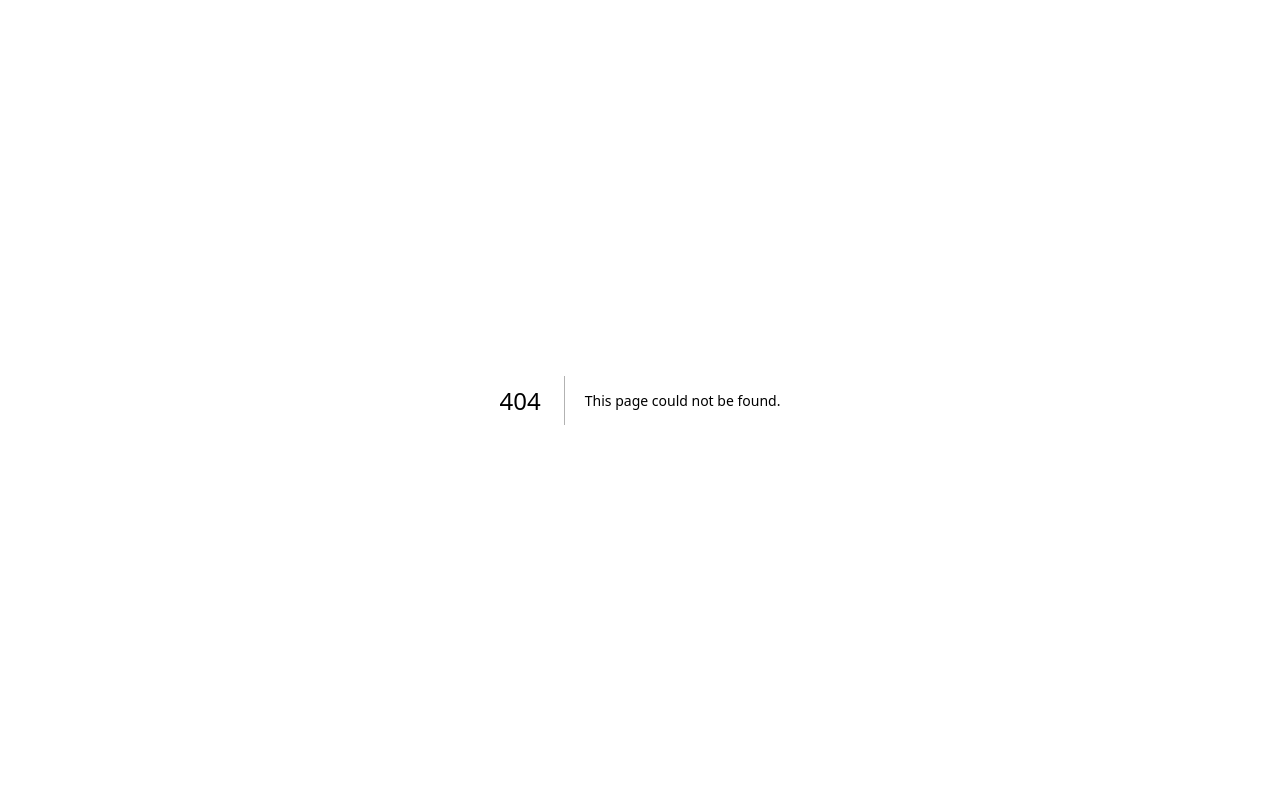
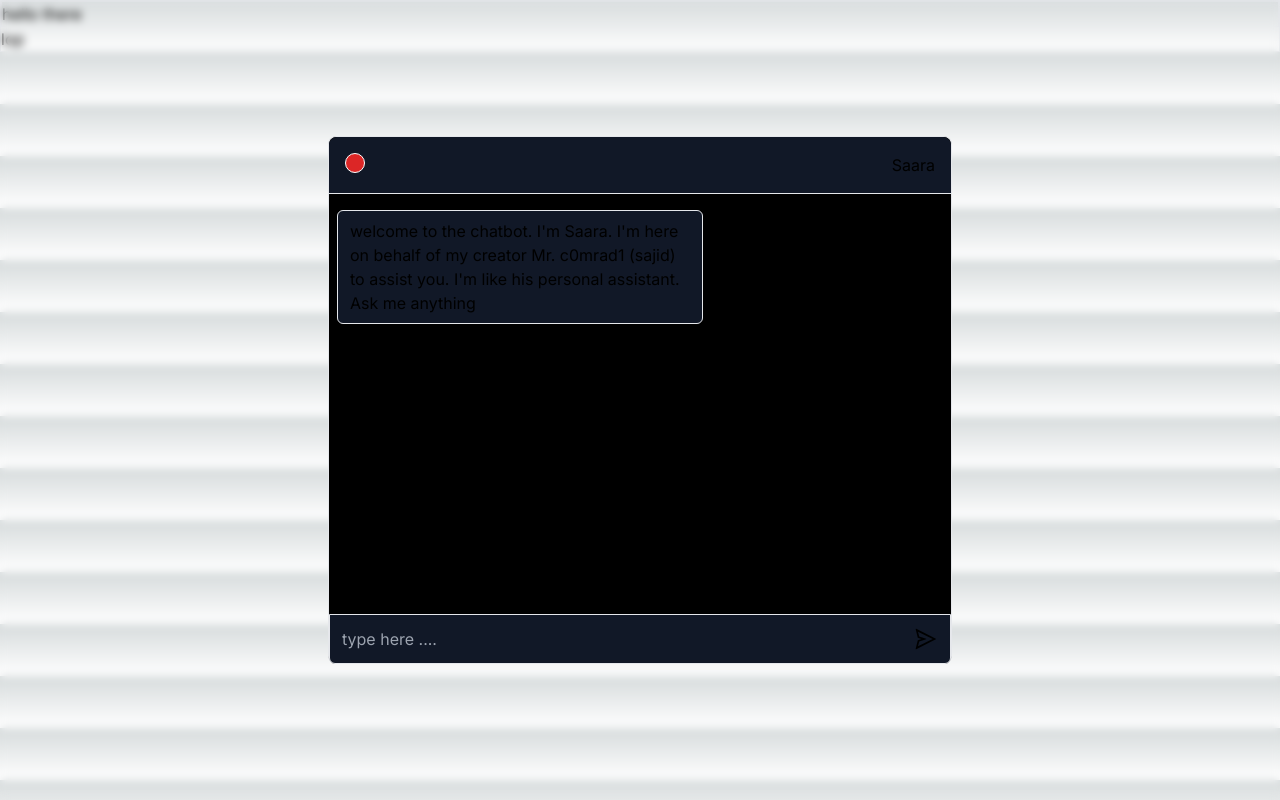
Before and after one commit to 2mdsajid/portfolio, a Next.js app: page /dialog in a window 1280 px wide. Before the commit this address had no page. Built offline with nearby package versions, Linux system fonts and the light colour scheme.

Commit message:
>> added bot - still need some imptovements in UI >> added addresses in contact section

```diff
--- /dev/null
+++ b/src/app/aboutme/page.tsx
@@ -0,0 +1,16 @@
+import React from 'react';
+
+const Page = () => {
+  return (
+    <div className="min-h-screen w-screen flex flex-col items-center justify-center p-4 bg-primarybg">
+      <h1 className="text-2xl text-white font-bold text-center">
+        LOL, you're here!
+      </h1>
+      <p className='text-center my-5 text-lg'>How fortunate. The world is changing so
+        astonishingly. There are countless things you absolutely must know.
+        And yet, you are here to know me more HAHAHA!</p>
+    </div>
+  );
+};
+
+export default Page;
--- a/src/app/components/(section1)/LandingPage.tsx
+++ b/src/app/components/(section1)/LandingPage.tsx
@@ -4,6 +4,7 @@ import TypewriterC from '../reused/TypewriterC'
 import Link from 'next/link'
 import { FiGift } from 'react-icons/fi'
 import SocialMediaLinks from '../reused/SocialMedia'
+import ChatBot from '../chatbot/ChatBot'
 
 //                 <div className='text-2xl text-color3 font-bold'><TypewriterC texts={['doctor','programmer','physicist']}/></div>
 
@@ -47,6 +48,10 @@ const LandingPage = () => {
                 <SocialMediaLinks />
             </div>
 
+            <div className=''>
+                <ChatBot />
+            </div>
+
         </div>
 
     )
--- /dev/null
+++ b/src/app/components/chatbot/BotInterface.tsx
@@ -0,0 +1,147 @@
+'use client'
+
+import React, { FC, FormEvent, useEffect, useRef, useState } from 'react'
+// import { reqresDataType } from '../terminal/Terminal';
+import { DisplayShell } from '../terminal/displayShell';
+import { TypeBotReqRes } from '@/lib/utils/Types';
+import { botdata, dummyBotData } from '@/lib/utils/Constants';
+import { AiOutlineSend } from 'react-icons/ai';
+
+interface BotProps {
+    closeBotInterface?: () => void;
+}
+
+
+
+const BotInterface: FC<BotProps> = ({ closeBotInterface = () => { } }) => {
+
+    const containerRef = useRef<HTMLDivElement>(null);
+
+    const [newResponse, setNewResponse] = useState<TypeBotReqRes>({
+        value: '',
+        sender: 'bot'
+    })
+    const [userinput, setUserInput] = useState<string>()
+
+    const [enterClicked, setEnterClicked] = useState(false)
+
+    const [botname, setBotName] = useState('Saara')
+    const [dataObject, setDataObject] = useState<TypeBotReqRes[]>([
+        {
+            value:`welcome to the chatbot. I'm ${botname}. I'm here on behalf of my creator Mr. c0mrad1 (sajid) to assist you. I'm like his personal assistant. Ask me anything `,
+            sender: 'bot'
+        }
+    ])
+    // const [dataTemporaryObject, setDataTemporaryObject] = useState<reqresDataType[]>([])
+
+    const getBotResponse = (inputValue: string) => {
+        const matchingData = botdata.find((data) => data.t.includes(inputValue.toLowerCase()));
+        return matchingData ? matchingData.r : "Nothing found";
+    };
+
+    const getUserInput = async (e: FormEvent<HTMLFormElement>) => {
+        e.preventDefault();
+        setEnterClicked(true);
+
+        if (userinput) {
+
+            setDataObject(prevData => [
+                ...prevData,
+                {
+                    value: userinput,
+                    sender: 'user'
+                }
+            ]);
+
+            const response = await getBotResponse(userinput)
+            console.log("🚀 ~ file: BotInterface.tsx:48 ~ getUserInput ~ response:", response)
+         setNewResponse({
+                value: response,
+                sender: 'bot'
+            })
+
+
+            setDataObject(prevData => [
+                ...prevData,
+                {
+                    value: response,
+                    sender: 'bot'
+                }
+            ]);
+
+            setUserInput('')
+        }
+
+
+    }
+
+    useEffect(() => {
+        if (containerRef.current) {
+            containerRef.current.scrollTop = containerRef.current.scrollHeight;
+        }
+    }, [dataObject]);
+
+
+    return (
+        <div className='w-full h-full flex items-center justify-center px-4'>
+            <div className='w-full flex-col flex justify-between sm:w-[90%] md:w-[80%] lg:w-[65%] xl:w-[50%] h-[27rem] max-h-fit md:h-[33rem] rounded-lg z-10 bg-black border border-b-0'>
+                <div className='w-full border-b p-4 bg-gray-900 rounded-t-lg'>
+                    <div className=' w-full flex justify-between'>
+                        <button onClick={closeBotInterface} className="h-5 w-5 rounded-full bg-red-600 border border-white"></button>
+                        <p>{botname}</p>
+                    </div>
+                </div>
+
+
+                <div ref={containerRef} className='h-full w-full overflow-auto pb-5 pt-2'>
+                    {dataObject.map((data, index) => {
+                        return <div key={index} className={` w-full rounded my-1 p-1 flex ${data.sender === 'bot' ? 'justify-start pl-2' : 'justify-end pr-2'}`}>
+                            <p className={`w-fit max-w-[80%] sm:max-w-[60%] border rounded-md p-2 ${data.sender === 'bot' ? 'text-left pl-3 bg-gray-900' : 'text-right pr-3 bg-gray-800'}`}>{data.value}</p>
+                        </div>
+                    })}
+
+                </div>
+
+
+                <div className='w-full'>
+                    <form onSubmit={getUserInput} className='flex justify-between w-full border p-3 bg-gray-900 rounded-b-md'>
+                        <input type="text" placeholder='type here ....' className='w-full bg-gray-900 outline-none' value={userinput} onChange={(e) => setUserInput(e.currentTarget.value)} />
+                        <button className='text-2xl' type='submit'>
+                            <AiOutlineSend />
+                        </button>
+                    </form>
+                </div>
+            </div>
+        </div>
+
+    )
+}
+
+
+export default BotInterface
+/*
+
+                <div className='w-full border-b p-4'>
+                    <div className=' w-full flex justify-between'>
+                        <button onClick={closeBotInterface} className="h-5 w-5 rounded-full bg-red-600 border border-white"></button>
+                        <p>this is bot</p>
+                    </div>
+                </div>
+                <div className='h-full pb-5 flex flex-col justify-between'>
+
+
+                    <div>
+
+                    </div>
+
+
+                    <div className='w-full'>
+                        <form action="" className='flex justify-between w-full'>
+                            <input type="text" className='w-full' />
+                            <button className=''>send</button>
+                        </form>
+                    </div>
+
+                </div>
+
+*/
--- /dev/null
+++ b/src/app/components/chatbot/ChatBot.tsx
@@ -0,0 +1,36 @@
+'use client'
+import React, { useState } from 'react';
+import BotInterface from './BotInterface';
+import DialogBox from '../reused/DialogBox';
+import { BsRobot } from 'react-icons/bs';
+
+
+const ChatBot = () => {
+  const [showBotInterface, setShowBotInterface] = useState(false);
+
+  const handleIconClick = () => {
+    setShowBotInterface(true);
+    document.body.style.overflow = 'hidden' // Apply the CSS style to hide scrolling
+  };
+
+  const handleCloseBotInterface = () => {
+    setShowBotInterface(false);
+    document.body.style.overflow = '' // Reset the CSS style to restore scrolling
+  };
+
+  return (
+    <div className='text-white w-max h-max flex items-center'>
+      {showBotInterface ? (
+        <DialogBox>
+          <BotInterface closeBotInterface={handleCloseBotInterface} />
+        </DialogBox>
+      ) : (
+        <div className='flex items-center justify-center fixed z-50 bottom-10 right-0 lg:right-10 p-2'>
+          <BsRobot size={40} className='cursor-pointer' onClick={handleIconClick} />
+        </div>
+      )}
+    </div>
+  );
+};
+
+export default ChatBot;
--- a/src/app/components/header/Header.tsx
+++ b/src/app/components/header/Header.tsx
@@ -8,6 +8,7 @@ import { FiMail } from 'react-icons/fi';
 
 import { FiUsers, FiBook, FiBriefcase } from 'react-icons/fi';
 import TerminalButton from '../terminal/TerminalButton';
+import ChatBot from '../chatbot/ChatBot';
 
 
 const Header = () => {
@@ -32,9 +33,10 @@ const Header = () => {
           <TerminalButton />
         </div>
 
-
         {/* visible in small devices ---client component */}
         <SideBarC />
+
+
 
       </div>
     </div>
--- /dev/null
+++ b/src/app/components/reused/DialogBox.tsx
@@ -0,0 +1,14 @@
+import React from 'react'
+
+const DialogBox = ({ children }: { children: React.ReactNode }) => {
+  return (
+    <div className='fixed  bottom-0 left-0 h-screen w-screen z-50  '>
+        <div className='w-full h-full absolute backdrop-blur-sm '></div>
+        <div className='w-full h-full absolute  flex items-center justify-between'>
+            {children}
+        </div>
+    </div>
+  )
+}
+
+export default DialogBox
--- a/src/app/contact/components/ContactForm.tsx
+++ b/src/app/contact/components/ContactForm.tsx
@@ -12,7 +12,7 @@ const ContactForm = () => {
     // for alert and progress
     const [alertseverity, setalertSeverity] = useState<AlertColor>('success');
     const [alertmessage, setalertMessage] = useState<string>('successfully generated');
-    const [showalert, setshowAlert] = useState<boolean>(true)
+    const [showalert, setshowAlert] = useState<boolean>(false)
     const [showprogress, setshowProgress] = useState<boolean>(false)
 
 
--- a/src/app/contact/page.tsx
+++ b/src/app/contact/page.tsx
@@ -7,14 +7,27 @@ import WhatsAppLink from './components/WhatsAppLink'
 
 const page = () => {
     return (
-        <div className='h-screen w-screen  bg-primarybg text-white pt-20'>
+        <div className='min-h-screen w-screen  bg-primarybg text-white pt-20'>
             {/* <Header /> */}
             <div className='w-full h-max flex flex-col md:flex-row items-center  md:items-start md:justify-around  px-4 md:px-10 lg:px-40 xl:px-44 py-5'>
                 <div className='w-[90%] sm:w-[70%] md:w-[45%] flex flex-col  items-start h-max pb-5 justify-between'>
                     <div className=''>
                         <h1 className='text-5xl font-semibold'>Hey There<br />Lets get Connected !</h1>
                         <div className='my-5'>
-                            <WhatsAppLink />
+                            {/* addresss */}
+                            <div className="text-white my-3">
+                                <p className='mb-1 text-xl font-semibold'>Cosmic Address</p>
+                                <address className="text-lg leading-relaxed">
+                                    <p>Earth, Milky Way Galaxy,</p>
+                                    <p>Virgo Supercluster, Observable Universe</p>
+                                </address>
+                            </div>
+                            <div className="text-white my-3">
+                                <p className='mb-1 text-xl font-semibold'>Local Address</p>
+                                <address className="text-lg leading-relaxed">
+                                    <p>27.34.48.153</p>
+                                </address>
+                            </div>
                         </div>
                         <p className='text-xl mt-10 mb-5'>Follow me</p>
                     </div>
--- /dev/null
+++ b/src/app/dialog/page.tsx
@@ -0,0 +1,20 @@
+import React from 'react'
+import DialogBox from '../components/reused/DialogBox'
+import BotInterface from '../components/chatbot/BotInterface'
+
+const page = () => {
+    return (
+        <>
+            <div className='border'>
+
+                <p className='border'>hello there</p>
+                <p>lop</p>
+            </div>
+            <DialogBox>
+                <BotInterface />
+            </DialogBox>
+        </>
+    )
+}
+
+export default page
--- a/src/app/sites/[uniqueid]/components/BodyContent.tsx
+++ b/src/app/sites/[uniqueid]/components/BodyContent.tsx
@@ -43,7 +43,7 @@ const BodyContent = ({ data }: { data: TypeHtmlResData }) => {
     } else {
         education = ``
     }
-    const contact = getContact('someone@example.com', socialmedialinks)
+    const contact = getContact('someone@example.com', socialmedialinks,uniqueid)
     const footer = getFooter(username, address)
 
     return (
--- a/src/lib/utils/Constants.tsx
+++ b/src/lib/utils/Constants.tsx
@@ -1,5 +1,5 @@
 import { FaBlog, FaBriefcase, FaGlobe, FaUser } from "react-icons/fa";
-import { TypeSingleBlog } from "./Types";
+import { TypeBotReqRes, TypeSingleBlog } from "./Types";
 
 
 export const BACKEND = 'http://localhost:4004'
@@ -284,7 +284,7 @@ export const botdata = [
   },
   {
     t: 'doing',
-    r: 'Mbbs first year in MCOMS, Pokhara'
+    r: 'Mbbs first year in MCOMS, Pokhara, Mbbs first year in MCOMS, Pokhara, Mbbs first year in MCOMS, Pokhara'
   },
   {
     t: 'where',
@@ -527,3 +527,27 @@ export const dummyResData = {
   "_id": "6496842a29d07029d1cf86f2",
   "__v": 0
 }
+
+
+export const dummyBotData: TypeBotReqRes[] = [
+  {
+    value: 'Hello, how can I assist you today?',
+    sender: 'bot',
+  },
+  {
+    value: 'I have a question regarding your products.',
+    sender: 'user',
+  },
+  {
+    value: 'Sure, Im here to help. What is your question?',
+    sender: 'bot',
+  },
+  {
+    value: 'Can you provide more information about the warranty?',
+    sender: 'user',
+  },
+  {
+    value: 'Certainly! Our products come with a 1-year warranty.',
+    sender: 'bot',
+  },
+];
--- a/src/lib/utils/Types.tsx
+++ b/src/lib/utils/Types.tsx
@@ -178,6 +178,11 @@ export type TypeHtmlResData = {
   _id: string;
   __v: number;
 };
+
+export type TypeBotReqRes = {
+  value: string;
+  sender: 'bot' | 'user';
+}
 
 
 export const dummyPageData: TypeHtmlPageData = {
```
